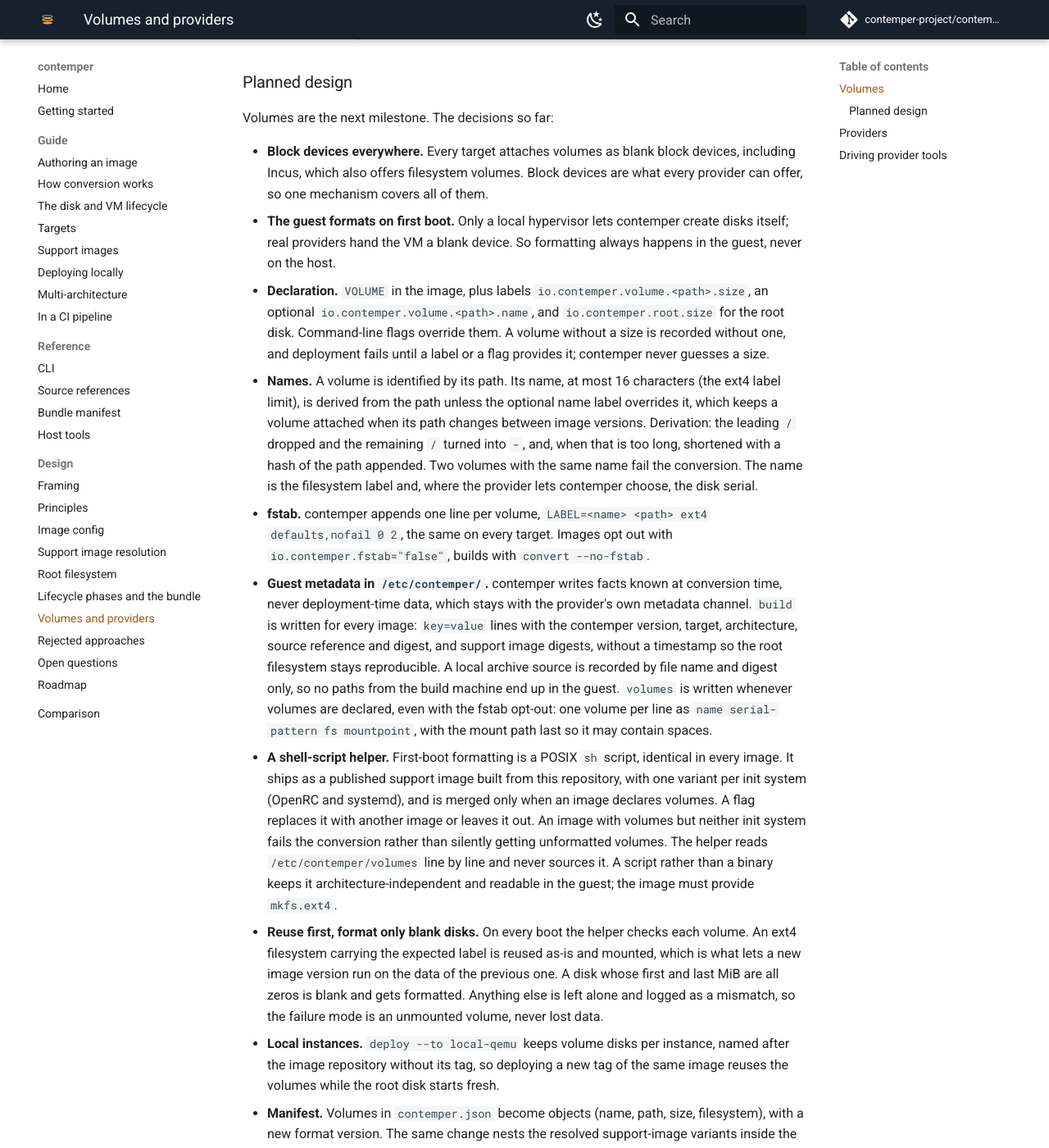
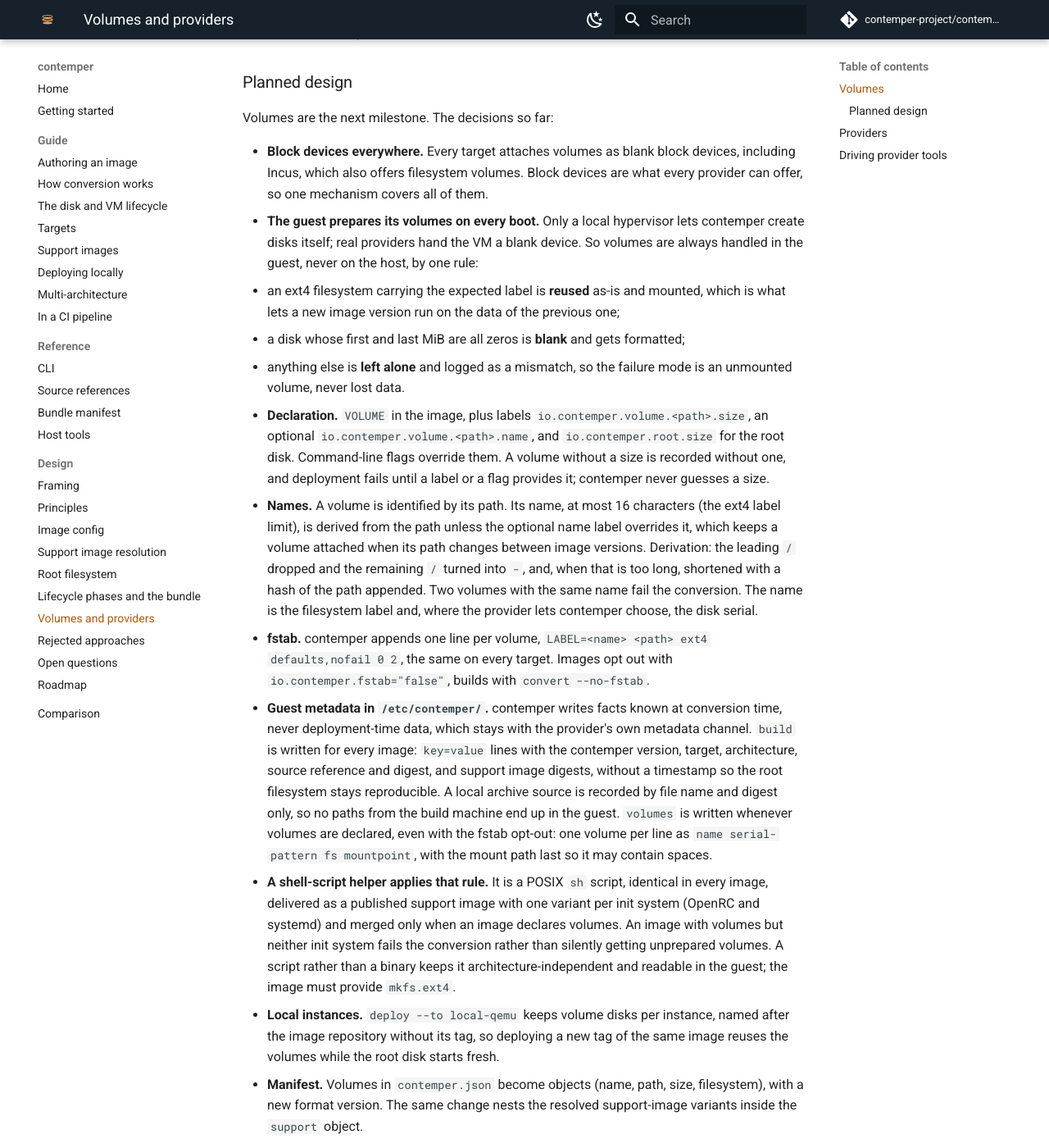
Before and after one commit to DarkressX/contemper, an MkDocs documentation site: the page built from docs/design/volumes-and-providers.md, in a window 1280 px wide and 1400 px high, scrolled down 373 px. Shown: the whole window at 82% size. Built offline with MkDocs 1.6.1 and Material for MkDocs 9.7.7, drawn with Linux system fonts in a browser that asks for light colours; comment, search, counter and statistics services are not loaded.

Commit message:
docs: merge the volume formatting and reuse rules
One bullet now states how the guest prepares volumes on every boot
(reuse, format blank, leave the rest alone); the helper bullet only
says how that rule is delivered. How the helper is packaged and run is
left to the user-facing volumes guide.

Co-Authored-By: Claude Opus 5.5 <noreply@anthropic.com>

```diff
--- a/docs/design/volumes-and-providers.md
+++ b/docs/design/volumes-and-providers.md
@@ -20,9 +20,17 @@ Volumes are the next milestone. The decisions so far:
   block devices, including Incus, which also offers filesystem volumes.
   Block devices are what every provider can offer, so one mechanism
   covers all of them.
-- **The guest formats on first boot.** Only a local hypervisor lets
-  contemper create disks itself; real providers hand the VM a blank
-  device. So formatting always happens in the guest, never on the host.
+- **The guest prepares its volumes on every boot.** Only a local
+  hypervisor lets contemper create disks itself; real providers hand the
+  VM a blank device. So volumes are always handled in the guest, never
+  on the host, by one rule:
+  - an ext4 filesystem carrying the expected label is **reused** as-is
+    and mounted, which is what lets a new image version run on the data
+    of the previous one;
+  - a disk whose first and last MiB are all zeros is **blank** and gets
+    formatted;
+  - anything else is **left alone** and logged as a mismatch, so the
+    failure mode is an unmounted volume, never lost data.
 - **Declaration.** `VOLUME` in the image, plus labels
   `io.contemper.volume.<path>.size`, an optional
   `io.contemper.volume.<path>.name`, and `io.contemper.root.size` for
@@ -53,23 +61,14 @@ Volumes are the next milestone. The decisions so far:
   written whenever volumes are declared, even with the fstab opt-out:
   one volume per line as `name serial-pattern fs mountpoint`, with the
   mount path last so it may contain spaces.
-- **A shell-script helper.** First-boot formatting is a POSIX `sh`
-  script, identical in every image. It ships as a published support
-  image built from this repository, with one variant per init system
-  (OpenRC and systemd), and is merged only when an image declares
-  volumes. A flag replaces it with another image or leaves it out. An
-  image with volumes but neither init system fails the conversion
-  rather than silently getting unformatted volumes. The helper reads
-  `/etc/contemper/volumes` line by line and never sources it. A script
-  rather than a binary keeps it architecture-independent and readable
-  in the guest; the image must provide `mkfs.ext4`.
-- **Reuse first, format only blank disks.** On every boot the helper
-  checks each volume. An ext4 filesystem carrying the expected label is
-  reused as-is and mounted, which is what lets a new image version run
-  on the data of the previous one. A disk whose first and last MiB are
-  all zeros is blank and gets formatted. Anything else is left alone and
-  logged as a mismatch, so the failure mode is an unmounted volume,
-  never lost data.
+- **A shell-script helper applies that rule.** It is a POSIX `sh`
+  script, identical in every image, delivered as a published support
+  image with one variant per init system (OpenRC and systemd) and merged
+  only when an image declares volumes. An image with volumes but neither
+  init system fails the conversion rather than silently getting
+  unprepared volumes. A script rather than a binary keeps it
+  architecture-independent and readable in the guest; the image must
+  provide `mkfs.ext4`.
 - **Local instances.** `deploy --to local-qemu` keeps volume disks per
   instance, named after the image repository without its tag, so
   deploying a new tag of the same image reuses the volumes while the
```
